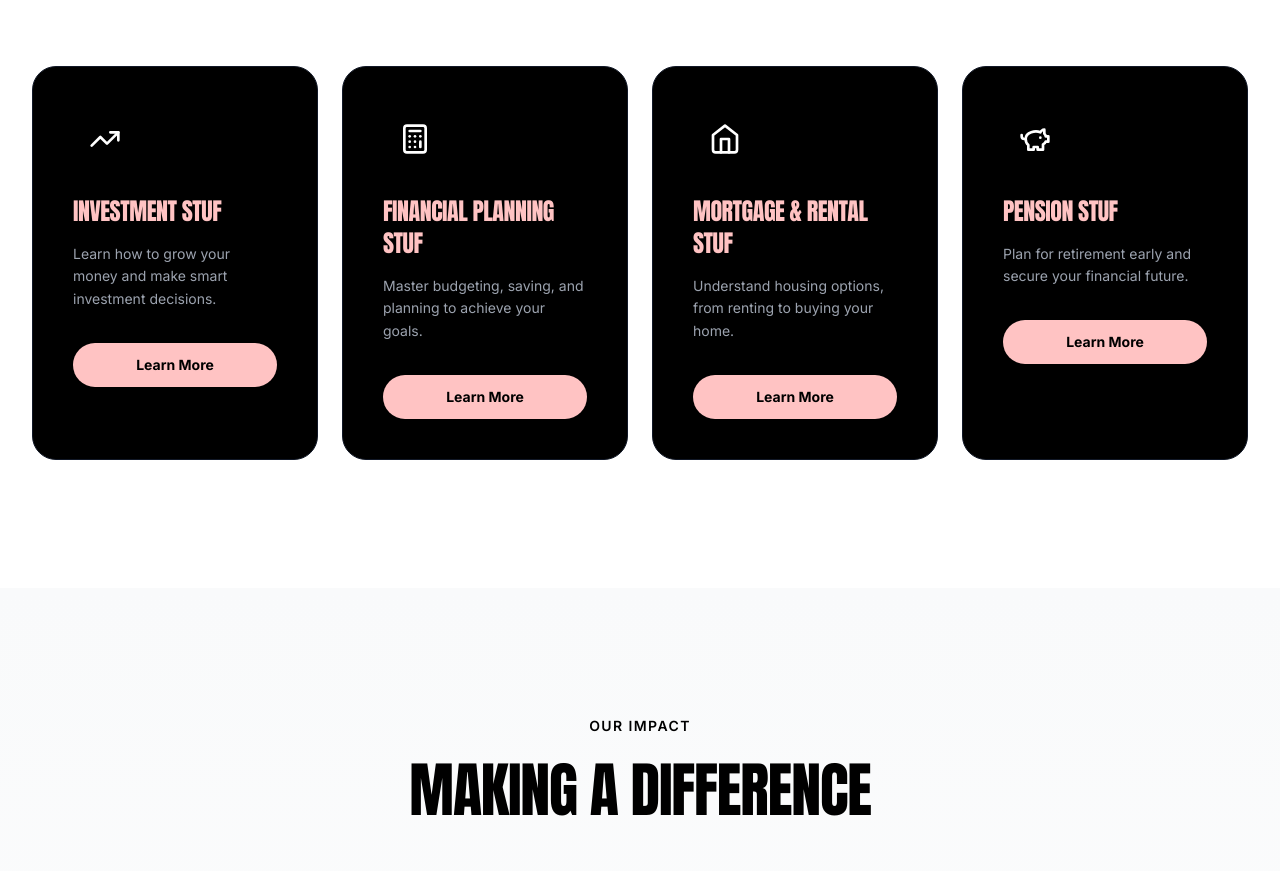
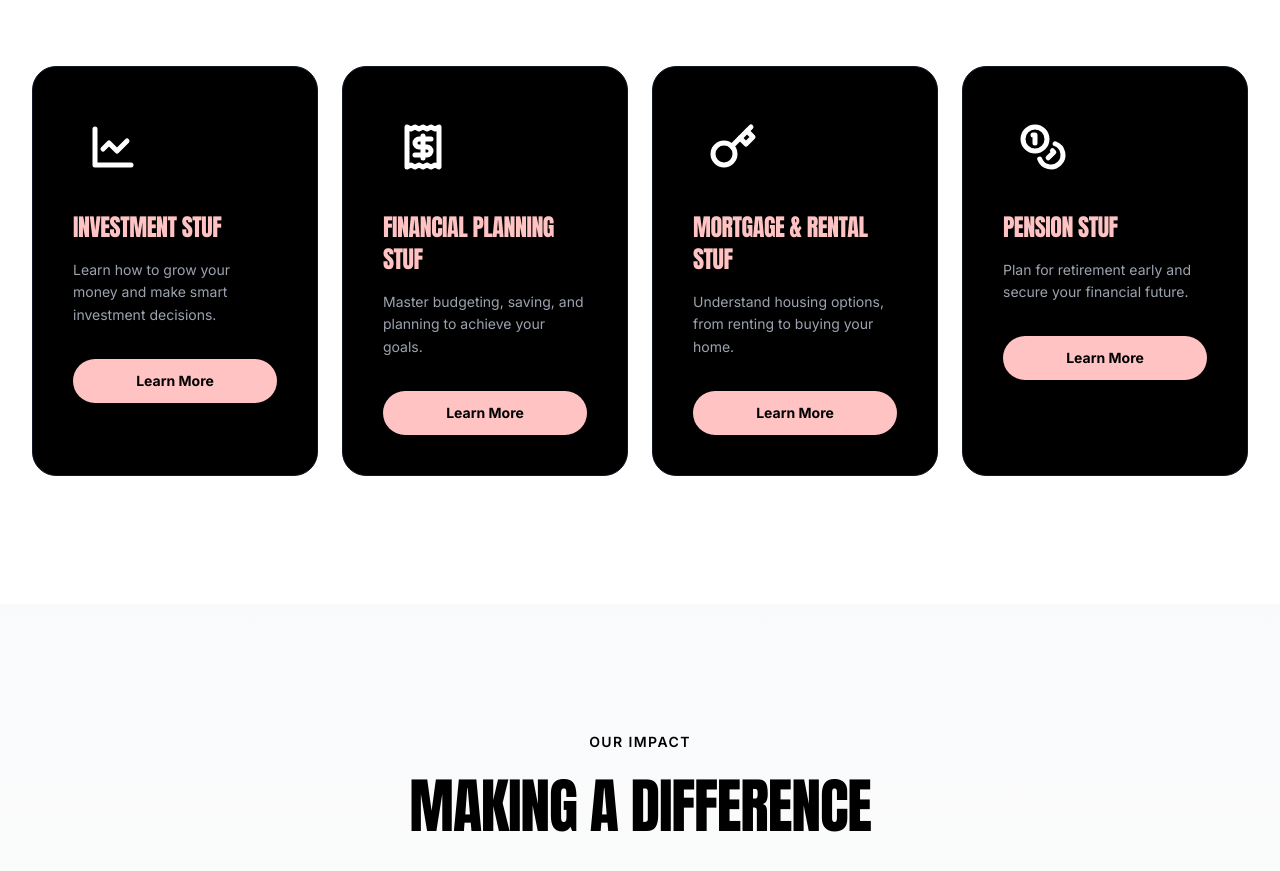
Before and after one commit to RayanYanat/STUF, a React (Vite) app: page / in a window 1280 px wide. Shown: the part 4660-5531 px from the top of the page. Built offline with nearby package versions, Linux system fonts and the light colour scheme; a web font is replaced by a local one.

Commit message:
Update Programs section icons

```diff
--- a/src/App.tsx
+++ b/src/App.tsx
@@ -1,6 +1,6 @@
 import { useState, useEffect, useRef } from 'react';
 import { Link } from 'react-router-dom';
-import { FileText, Users, TrendingUp, GraduationCap, Heart, Calendar, Target, Mail, Phone, MapPin, Home, Wallet, PiggyBank, Calculator } from 'lucide-react';
+import { FileText, Users, TrendingUp, GraduationCap, Heart, Calendar, Target, Mail, Phone, MapPin, Home, Wallet, PiggyBank, Calculator, LineChart, Receipt, Key, Coins } from 'lucide-react';
 import MobileMenu from './components/MobileMenu';
 
 const CountUpAnimation = ({ end, duration = 2000, suffix = '', isVisible }: { end: number; duration?: number; suffix?: string; isVisible: boolean }) => {
@@ -434,8 +434,8 @@ function App() {
 
           <div className="grid md:grid-cols-2 lg:grid-cols-4 gap-6">
             <div className="bg-black text-white p-10 rounded-3xl scroll-reveal premium-card border border-gray-900">
-              <div className="bg-pink-accent/10 w-16 h-16 rounded-2xl flex items-center justify-center mb-6">
-                <TrendingUp className="w-8 h-8 text-pink-accent" />
+              <div className="bg-pink-accent/10 w-20 h-20 rounded-2xl flex items-center justify-center mb-6">
+                <LineChart className="w-12 h-12 text-pink-accent" strokeWidth={2.5} />
               </div>
               <h3 className="text-2xl font-bold mb-4 pink-accent">Investment Stuf</h3>
               <p className="text-gray-400 mb-8 text-sm leading-relaxed">
@@ -447,8 +447,8 @@ function App() {
             </div>
 
             <div className="bg-black text-white p-10 rounded-3xl scroll-reveal premium-card border border-gray-900">
-              <div className="bg-pink-accent/10 w-16 h-16 rounded-2xl flex items-center justify-center mb-6">
-                <Calculator className="w-8 h-8 text-pink-accent" />
+              <div className="bg-pink-accent/10 w-20 h-20 rounded-2xl flex items-center justify-center mb-6">
+                <Receipt className="w-12 h-12 text-pink-accent" strokeWidth={2.5} />
               </div>
               <h3 className="text-2xl font-bold mb-4 pink-accent">Financial Planning Stuf</h3>
               <p className="text-gray-400 mb-8 text-sm leading-relaxed">
@@ -460,8 +460,8 @@ function App() {
             </div>
 
             <div className="bg-black text-white p-10 rounded-3xl scroll-reveal premium-card border border-gray-900">
-              <div className="bg-pink-accent/10 w-16 h-16 rounded-2xl flex items-center justify-center mb-6">
-                <Home className="w-8 h-8 text-pink-accent" />
+              <div className="bg-pink-accent/10 w-20 h-20 rounded-2xl flex items-center justify-center mb-6">
+                <Key className="w-12 h-12 text-pink-accent" strokeWidth={2.5} />
               </div>
               <h3 className="text-2xl font-bold mb-4 pink-accent">Mortgage & Rental Stuf</h3>
               <p className="text-gray-400 mb-8 text-sm leading-relaxed">
@@ -473,8 +473,8 @@ function App() {
             </div>
 
             <div className="bg-black text-white p-10 rounded-3xl scroll-reveal premium-card border border-gray-900">
-              <div className="bg-pink-accent/10 w-16 h-16 rounded-2xl flex items-center justify-center mb-6">
-                <PiggyBank className="w-8 h-8 text-pink-accent" />
+              <div className="bg-pink-accent/10 w-20 h-20 rounded-2xl flex items-center justify-center mb-6">
+                <Coins className="w-12 h-12 text-pink-accent" strokeWidth={2.5} />
               </div>
               <h3 className="text-2xl font-bold mb-4 pink-accent">Pension Stuf</h3>
               <p className="text-gray-400 mb-8 text-sm leading-relaxed">
```
